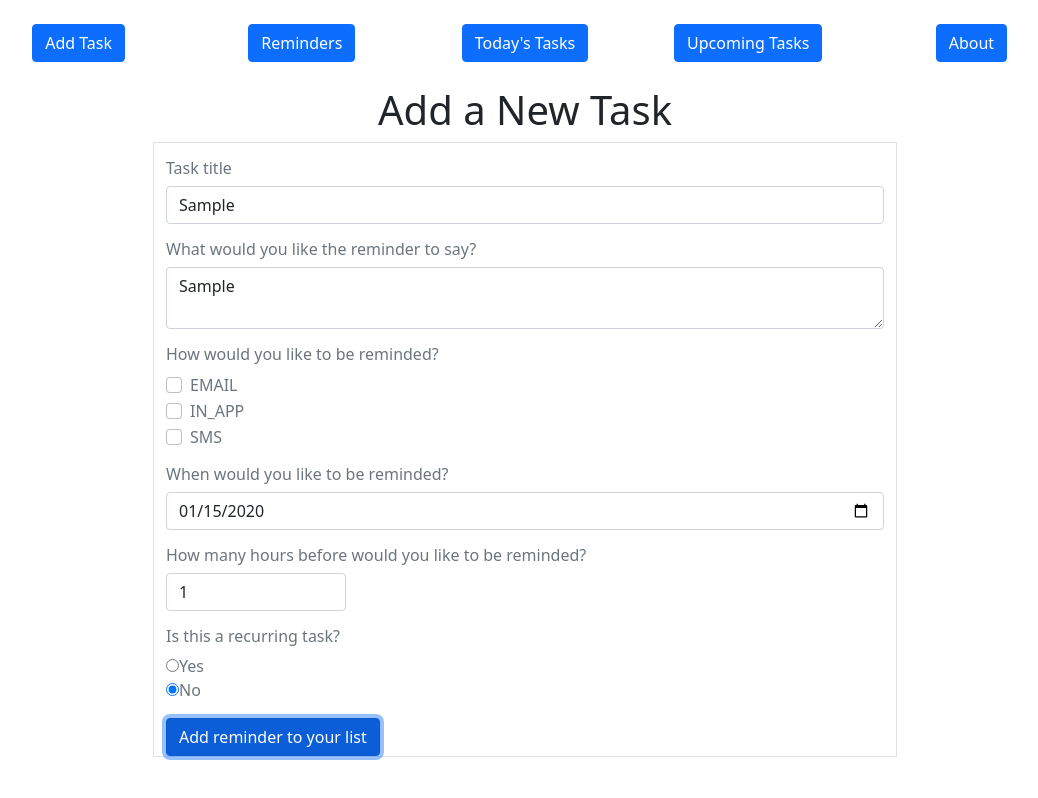
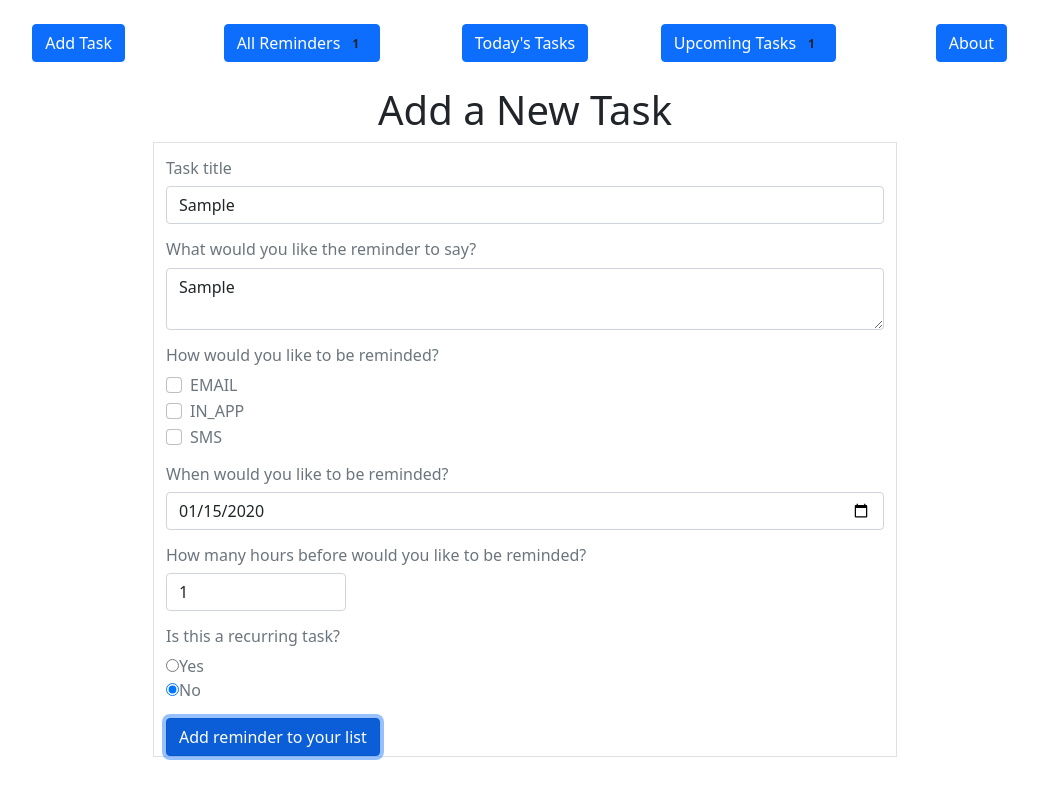
Before and after one commit to Mhorvilleur13/Reminder-App, a React (Create React App) app: page / in a window 1280 px wide. Both pictures are taken after typing "Sample", "Sample", "2020-01-15" into the empty fields and a click on the button "Add reminder to your list". Shown: the whole page, without its empty margins (115-1153 px from the left). Built offline with nearby package versions, Linux system fonts and the light colour scheme.

Commit message:
I added badges to the nav buttons

```diff
--- a/src/App.tsx
+++ b/src/App.tsx
@@ -6,12 +6,15 @@ import { useState } from "react";
 import { Task } from "./types/task";
 import AllTasks from "./components/all-tasks/all-tasks";
 import TaskComponent from "./components/task/task";
-import { atom, selector, useRecoilState } from "recoil";
-import { tasksAtom } from "./state/atoms";
+import { atom, selector, useRecoilState, useRecoilValue } from "recoil";
+import { tasksAtom, todayTaskState, upcomingTasksState } from "./state/atoms";
 import UpcomingReminders from "./components/upcoming-reminders/upcoming-reminders";
 import TodaysReminders from "./components/todays-reminders/todays-reminder";
 
 const App = () => {
+  const tasks = useRecoilValue(tasksAtom);
+  const todayReminders = useRecoilValue(todayTaskState);
+  const upcoming = useRecoilValue(upcomingTasksState);
   return (
     <div className="mt-4 container">
       <div className="row">
@@ -25,21 +28,23 @@ const App = () => {
         <div className="col">
           <div className="text-center">
             <Link to="/tasks" className="btn btn-primary">
-              Reminders
+              All Reminders <span className="badge badge-light text-dark">{tasks.length > 0 && tasks.length}</span>
             </Link>
           </div>
         </div>
         <div className="col">
           <div className="text-center">
             <Link to="/today" className="btn btn-primary">
-              Today&apos;s Tasks
+              Today&apos;s Tasks{" "}
+              <span className="badge badge-light text-dark">{todayReminders.length > 0 && todayReminders.length}</span>
             </Link>
           </div>
         </div>
         <div className="col">
           <div className="text-center">
             <Link to="/upcoming" className="btn btn-primary">
-              Upcoming Tasks
+              Upcoming Tasks{" "}
+              <span className="badge badge-light text-dark">{upcoming.length > 0 && upcoming.length}</span>
             </Link>
           </div>
         </div>
```
